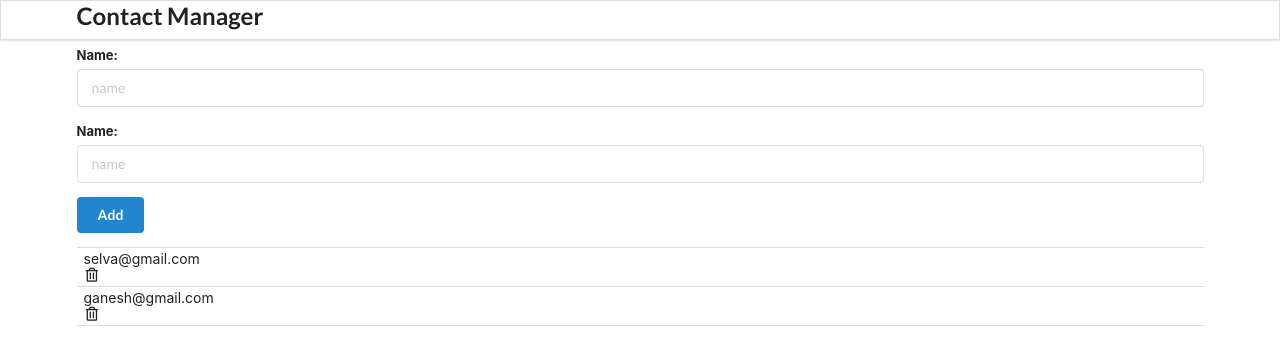
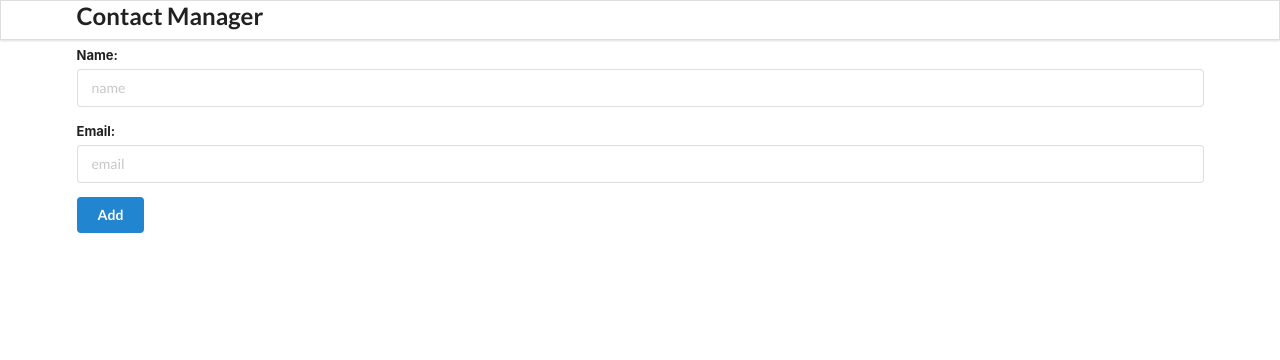
Before and after one commit to Selva-Ganesh-M/R-contact-app, a React (Create React App) app: page / in a window 1280 px wide. Shown: the top 360 px of the page. Built offline with nearby package versions, Linux system fonts and the light colour scheme.

Commit message:
add new contact

```diff
--- a/package.json
+++ b/package.json
@@ -9,6 +9,7 @@
     "react": "^18.2.0",
     "react-dom": "^18.2.0",
     "react-scripts": "5.0.1",
+    "react-uuid": "^2.0.0",
     "web-vitals": "^2.1.4"
   },
   "scripts": {
--- a/src/App.js
+++ b/src/App.js
@@ -1,25 +1,19 @@
+import uuid from "react-uuid";
 import "./App.css";
 import Header from "./components/Header";
 import AddContact from "./components/AddContact";
 import ContactList from "./components/ContactList";
+import { useState } from "react";
 
 function App() {
-  const contacts = [
-    {
-      id: 1,
-      name: "selva",
-      email: "selva@gmail.com",
-    },
-    {
-      id: 2,
-      name: "ganesh",
-      email: "ganesh@gmail.com",
-    },
-  ];
+  const [contacts, setContacts] = useState([]);
+  const addContactHandler = (contact) => {
+    setContacts([...contacts, { ...contact, id: uuid() }]);
+  };
   return (
     <div className="ui container">
       <Header />
-      <AddContact />
+      <AddContact addContactHandler={addContactHandler} />
       <ContactList contacts={contacts} />
     </div>
   );
--- a/src/components/AddContact.js
+++ b/src/components/AddContact.js
@@ -1,18 +1,44 @@
 import React, { Component } from "react";
 
 export class AddContact extends Component {
+  state = {
+    name: "",
+    email: "",
+  };
+
+  addContact = (e) => {
+    e.preventDefault();
+    if (this.state.name === "" || this.state.email === "") {
+      return;
+    } else {
+      this.props.addContactHandler(this.state);
+    }
+  };
+
   render() {
     return (
       <div className="ui main">
         <h2>Create Contact</h2>
-        <form className="ui form">
+        <form className="ui form" onSubmit={this.addContact}>
           <div className="field">
             <label>Name:</label>
-            <input type="text" name="name" placeholder="name" />
+            <input
+              type="text"
+              name="name"
+              placeholder="name"
+              onChange={(e) => this.setState({ name: e.target.value })}
+              value={this.state.name}
+            />
           </div>
           <div className="field">
-            <label>Name:</label>
-            <input type="text" name="name" placeholder="name" />
+            <label>Email:</label>
+            <input
+              type="text"
+              name="email"
+              placeholder="email"
+              onChange={(e) => this.setState({ email: e.target.value })}
+              value={this.state.email}
+            />
           </div>
           <button className="ui button blue">Add</button>
         </form>
--- a/src/components/ContactList.js
+++ b/src/components/ContactList.js
@@ -4,9 +4,11 @@ import ContactCard from "./ContactCard";
 function ContactList({ contacts }) {
   return (
     <div className="ui celled list">
-      {contacts.map((contact) => (
-        <ContactCard key={contact.id} contact={contact} />
-      ))}
+      {contacts.length !== 0
+        ? contacts.map((contact) => (
+            <ContactCard key={contact.id} contact={contact} />
+          ))
+        : null}
     </div>
   );
 }
```
Also changed, not shown: 1 other file (tests, documents, lock files or other folders).
